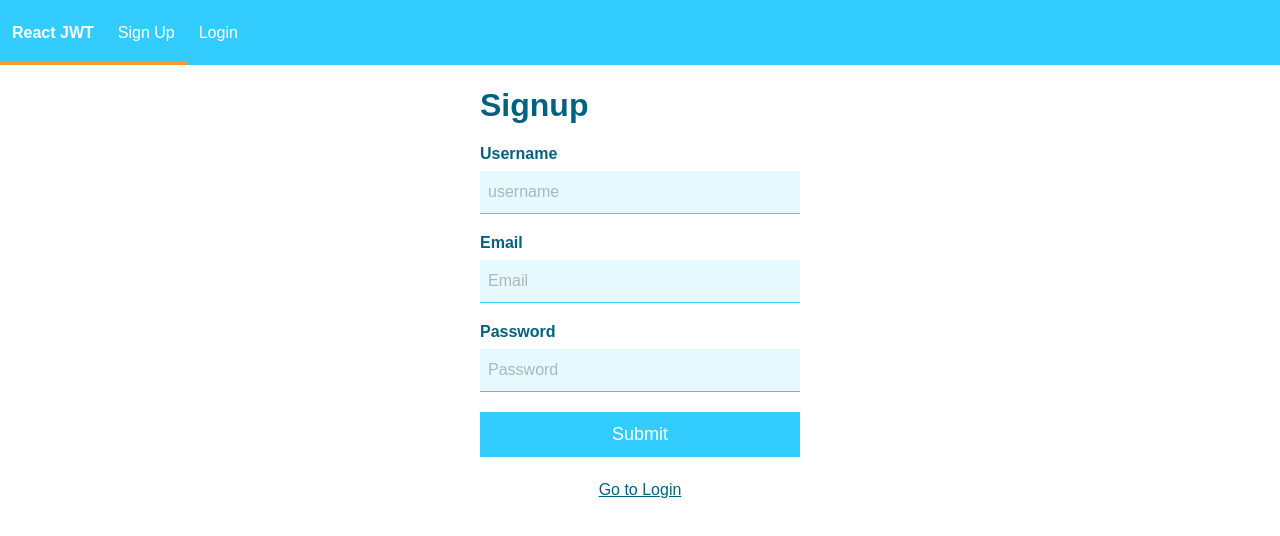
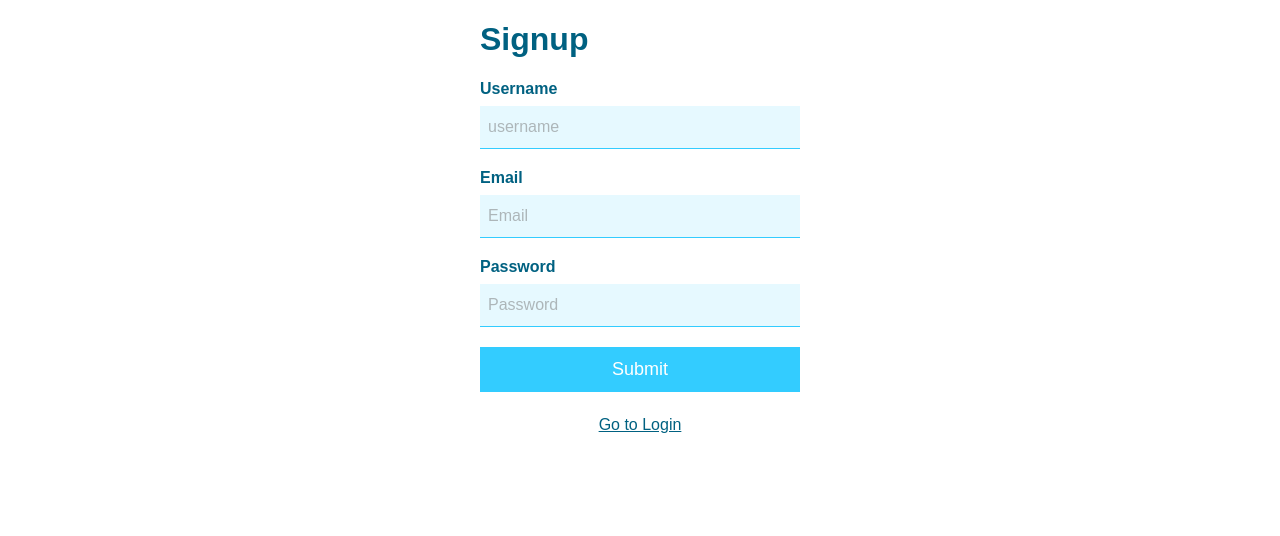
Before and after one commit to mandisareed/HERstory, a React (Create React App) app in the folder client/: page /signup in a window 1280 px wide. Shown: the top 536 px of the page. Built offline with nearby package versions, Linux system fonts and the light colour scheme.

Commit message:
Got rid of navbar on signup and login page

```diff
--- a/client/src/App.js
+++ b/client/src/App.js
@@ -15,7 +15,9 @@ function App() {
     <AuthProvider>
       <Router>
         <div>
+        <ProtectedRoute exact path="/profile">
           <Navbar />
+          </ProtectedRoute>
           <Switch>
             <ProtectedRoute exact path="/">
               <Home />
--- a/client/src/components/Navbar/Navbar.js
+++ b/client/src/components/Navbar/Navbar.js
@@ -38,7 +38,7 @@ function Navbar() {
 function BrandLink(props) {
   return (
     <NavLink className="nav-item brand" exact {...props}>
-      React JWT
+      HERstory
     </NavLink>
   );
 }
```
